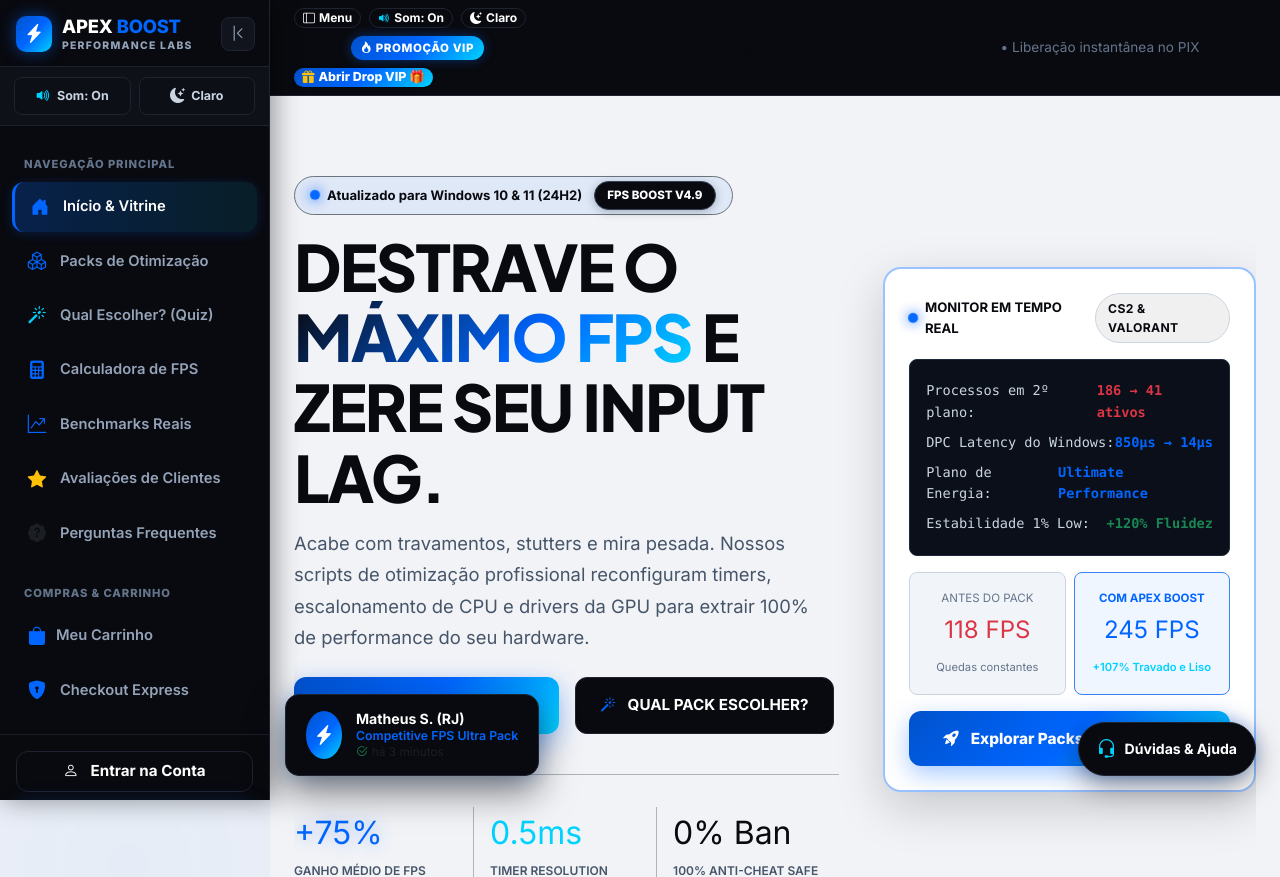
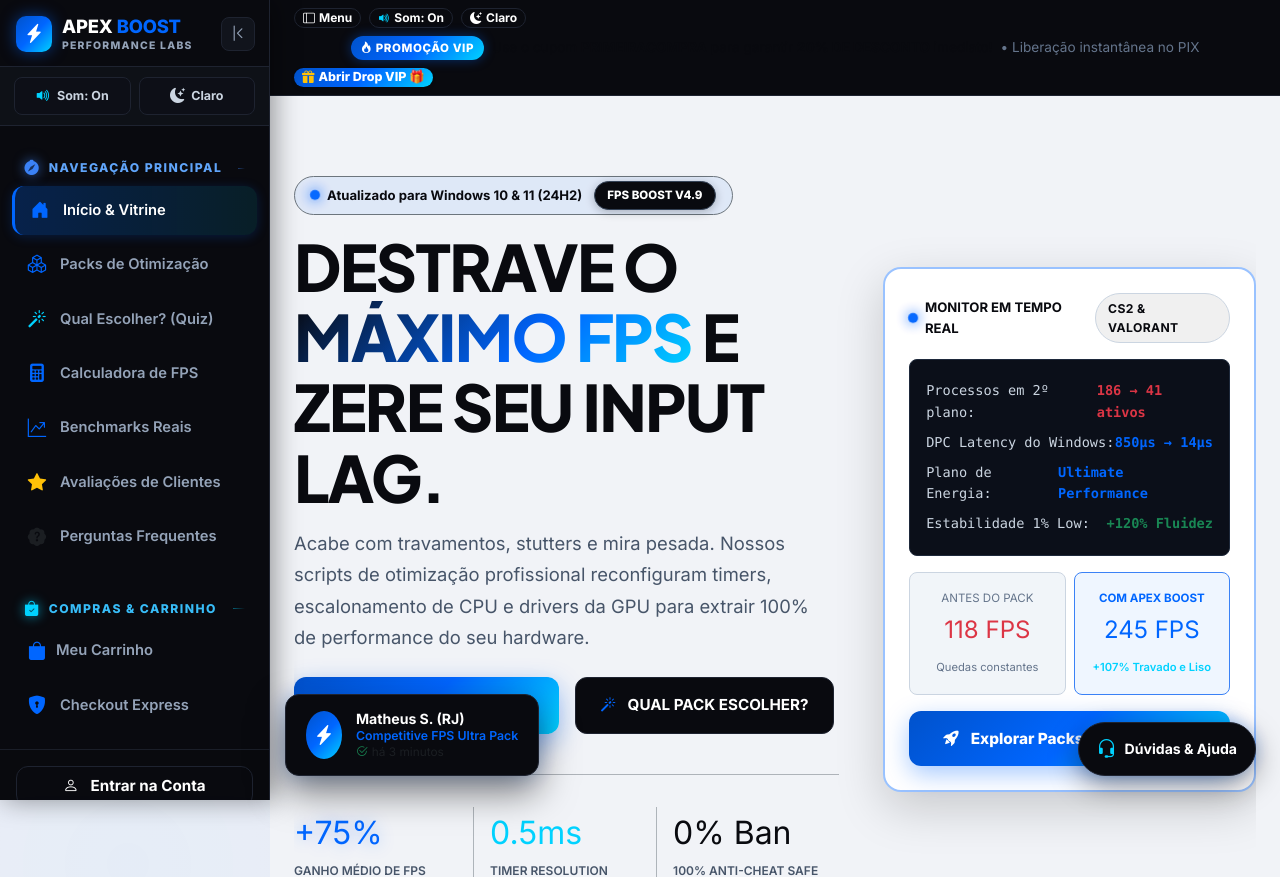
Before and after one commit to felipeeduardomax-source/Apex-Boost, a Flask app: page / in a window 1280 px wide. Shown: the top 877 px of the page. Run offline with Flask 3, Linux system fonts and the light colour scheme; a user stored in the database is signed in; data that the repository does not hold is empty; some libraries are stand-ins or nearby versions.

Commit message:
style: destacar titulos de secoes da sidebar com icones e linhas neon

```diff
--- a/static/css/style.css
+++ b/static/css/style.css
@@ -626,7 +626,7 @@ body.theme-dark .border-secondary {
 }
 
 /* Sidebar in dark mode */
-body.theme-dark .sidebar-section-title {
+body.theme-dark .sidebar-section-title:not([class*="section-"]) {
   color: #94a3b8 !important;
 }
 
@@ -857,14 +857,103 @@ body.sidebar-hidden .floating-sidebar-toggle,
   background: rgba(9, 10, 15, 0.9);
 }
 
-/* Sidebar Navigation Items */
+/* Sidebar Navigation Items - Destacados & Estilizados */
 .sidebar-section-title {
-  font-size: 0.7rem;
+  display: flex;
+  align-items: center;
+  gap: 8px;
+  font-size: 0.76rem;
   font-weight: 800;
-  color: #64748b;
   text-transform: uppercase;
-  letter-spacing: 0.08em;
-  padding: 14px 12px 6px 12px;
+  letter-spacing: 0.12em;
+  padding: 16px 12px 6px 12px;
+  position: relative;
+  transition: all 0.25s ease;
+}
+
+.sidebar-section-title i {
+  font-size: 0.95rem;
+  display: inline-flex;
+  align-items: center;
+  justify-content: center;
+}
+
+.sidebar-section-title::after {
+  content: '';
+  flex: 1;
+  height: 1px;
+  margin-left: 8px;
+  opacity: 0.65;
+}
+
+/* Categoria: Navegação Principal */
+.sidebar-section-title.section-main {
+  color: #60a5fa !important;
+}
+.sidebar-section-title.section-main i {
+  color: #3b82f6 !important;
+  filter: drop-shadow(0 0 6px rgba(59, 130, 246, 0.7));
+}
+.sidebar-section-title.section-main::after {
+  background: linear-gradient(90deg, rgba(59, 130, 246, 0.65) 0%, transparent 100%);
+}
+
+/* Categoria: Compras & Carrinho */
+.sidebar-section-title.section-cart {
+  color: #38bdf8 !important;
+}
+.sidebar-section-title.section-cart i {
+  color: #00d2ff !important;
+  filter: drop-shadow(0 0 6px rgba(0, 210, 255, 0.7));
+}
+.sidebar-section-title.section-cart::after {
+  background: linear-gradient(90deg, rgba(0, 210, 255, 0.65) 0%, transparent 100%);
+}
+
+/* Categoria: Administração */
+.sidebar-section-title.section-admin {
+  color: #fbbf24 !important;
+}
+.sidebar-section-title.section-admin i {
+  color: #f59e0b !important;
+  filter: drop-shadow(0 0 6px rgba(245, 158, 11, 0.7));
+}
+.sidebar-section-title.section-admin::after {
+  background: linear-gradient(90deg, rgba(245, 158, 11, 0.65) 0%, transparent 100%);
+}
+
+/* Suporte de Alto Contraste no Modo Claro */
+body.theme-light .sidebar-section-title.section-main {
+  color: #1d4ed8 !important;
+}
+body.theme-light .sidebar-section-title.section-main i {
+  color: #1d4ed8 !important;
+  filter: none;
+}
+body.theme-light .sidebar-section-title.section-main::after {
+  background: linear-gradient(90deg, rgba(29, 78, 216, 0.4) 0%, transparent 100%);
+}
+
+body.theme-light .sidebar-section-title.section-cart {
+  color: #0284c7 !important;
+}
+body.theme-light .sidebar-section-title.section-cart i {
+  color: #0284c7 !important;
+  filter: none;
+}
+body.theme-light .sidebar-section-title.section-cart::after {
+  background: linear-gradient(90deg, rgba(2, 132, 199, 0.4) 0%, transparent 100%);
+}
+
+body.theme-light .sidebar-section-title.section-admin {
+  color: #b45309 !important;
+}
+body.theme-light .sidebar-section-title.section-admin i {
+  color: #b45309 !important;
+  filter: none;
+}
+body.theme-light .sidebar-section-title.section-admin::after {
+  background: linear-gradient(90deg, rgba(180, 83, 9, 0.4) 0%, transparent 100%);
 }
 
 .sidebar-nav-item {
--- a/templates/base.html
+++ b/templates/base.html
@@ -101,7 +101,10 @@
 
             <!-- Sidebar Navigation Links (Tab-based switching) -->
             <div class="app-sidebar-content">
-                <div class="sidebar-section-title">Navegação Principal</div>
+                <div class="sidebar-section-title section-main">
+                    <i class="bi bi-compass-fill"></i>
+                    <span>Navegação Principal</span>
+                </div>
                 <a href="{{ url_for('index') }}#tab-home" class="sidebar-nav-item active" data-tab-target="tab-home">
                     <i class="bi bi-house-door-fill text-blue"></i>
                     <span>Início & Vitrine</span>
@@ -135,7 +138,10 @@
                     <span>Perguntas Frequentes</span>
                 </a>
 
-                <div class="sidebar-section-title mt-2">Compras & Carrinho</div>
+                <div class="sidebar-section-title section-cart mt-3">
+                    <i class="bi bi-bag-check-fill"></i>
+                    <span>Compras & Carrinho</span>
+                </div>
                 <a href="{{ url_for('view_cart') }}"
                     class="sidebar-nav-item {% if request.endpoint == 'view_cart' %}active{% endif %} justify-content-between">
                     <div class="d-flex align-items-center gap-2">
@@ -154,7 +160,10 @@
                 </a>
 
                 {% if current_user and current_user.is_admin %}
-                <div class="sidebar-section-title mt-2 text-warning">Administração</div>
+                <div class="sidebar-section-title section-admin mt-3">
+                    <i class="bi bi-shield-fill-check"></i>
+                    <span>Administração</span>
+                </div>
                 <a href="{{ url_for('admin_dashboard') }}"
                     class="sidebar-nav-item {% if request.endpoint == 'admin_dashboard' %}active{% endif %} text-warning">
                     <i class="bi bi-speedometer2 text-warning"></i>
```
